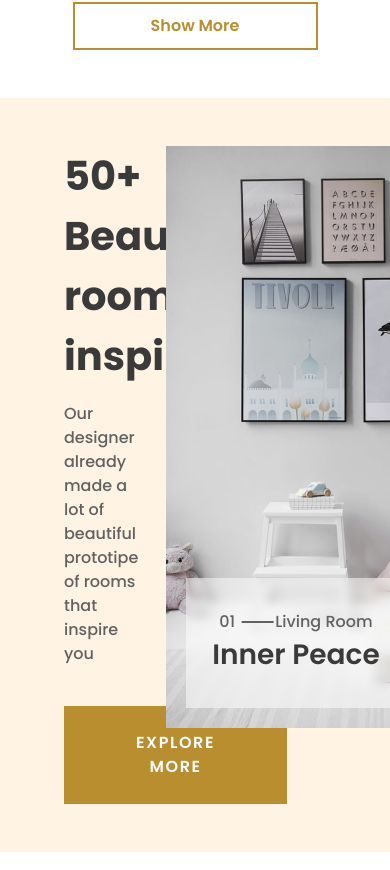
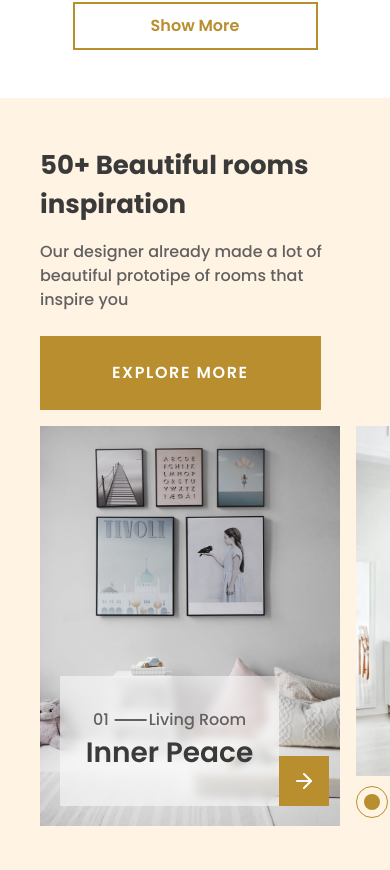
Before and after one commit to Oussama-Chaoui/next-ecom-figma, a Next.js app: page / in a window 390 px wide. Shown: the part 6034-6904 px from the top of the page. Built offline with nearby package versions, Linux system fonts and the light colour scheme.

Commit message:
responsive design section

```diff
--- a/components/landing/designs.tsx
+++ b/components/landing/designs.tsx
@@ -1,68 +1,280 @@
-"use client"
+"use client";
 import { cn } from "@/lib/utils";
+import { ArrowRight } from "lucide-react";
 import { Poppins } from "next/font/google";
 import Image from "next/image";
 import { useState } from "react";
 
-const poppins = Poppins({ subsets: ['latin'],weight:["400","500","600","700"] });
-
+const poppins = Poppins({
+  subsets: ["latin"],
+  weight: ["400", "500", "600", "700"],
+});
 
 const Designs = () => {
-  const [image,setImage] = useState<string>("/Rectangle 24.png");
+  const [image, setImage] = useState<string>("/Rectangle 24.png");
 
   return (
-    <div className=" flex-col gap-8  items-center px-16 py-12 w-full  bg-primaryLight flex justify-center min-h-[670px] overflow-hidden">
-      <div className="max-w-screen-2xl w-full flex gap-4 ">
-        <div className="min-w-[33%] max-w-[40%] flex flex-col items-start justify-center gap-4">
-          <h1 className={cn(poppins.className,"text-[40px] font-bold text-[#3A3A3A]")}>
+    <div className=" flex-col gap-8  items-center md:px-16 px-10 py-12 w-full  bg-primaryLight flex justify-center min-h-[670px] overflow-hidden">
+      <div className="max-w-screen-2xl w-full flex gap-4 md:flex-row flex-col">
+        <div className="lg:min-w-[33%] lg:max-w-[40%] md:min-w-[50%] flex flex-col items-start justify-center gap-4">
+          <h1
+            className={cn(
+              poppins.className,
+              "md:text-[40px] text-[26px] font-bold text-[#3A3A3A]"
+            )}
+          >
             50+ Beautiful rooms inspiration
           </h1>
-          <p className={cn(poppins.className,"text-[#616161] font-medium")}>
-            Our designer already made a lot of beautiful prototipe of rooms that inspire you
+          <p className={cn(poppins.className, "text-[#616161] font-medium")}>
+            Our designer already made a lot of beautiful prototipe of rooms that
+            inspire you
           </p>
-          <button onClick={()=>setImage('/Rectangle 25.png')} className={cn(poppins.className,"text-white font-semibold tracking-widest uppercase bg-primarySite px-[72px] py-[25px] hover:text-black focus:outline-none mt-6")}>
+          <button
+            onClick={() => setImage("/Rectangle 25.png")}
+            className={cn(
+              poppins.className,
+              "text-white font-semibold tracking-widest uppercase bg-primarySite px-[72px] py-[25px] hover:text-black focus:outline-none md:mt-6 mt-2"
+            )}
+          >
             Explore More
           </button>
         </div>
-        <div className="w-[404px] h-full flex items-center justify-center">
+        <div className="hidden md:flex gap-4">
+          <div className="max-w-[404px] h-full flex items-center justify-center">
             <div className="w-[404px] h-[582px] relative bg-slate-500">
-            <Image src={image} alt="living room"   fill={true} />
+              <Image src={image} alt="living room" fill={true} />
               <div className="absolute bottom-5 left-5 h-[130px] w-[219px] bg-white bg-opacity-50 backdrop-blur-sm flex flex-col items-center justify-center">
                 <div className="flex items-center">
-                <p className={cn(poppins.className,"text-[#616161] font-medium ")}>01</p>
-                <p className={cn(poppins.className,"text-[#616161] font-medium ml-10 relative")}>
+                  <p
+                    className={cn(
+                      poppins.className,
+                      "text-[#616161] font-medium "
+                    )}
+                  >
+                    01
+                  </p>
+                  <p
+                    className={cn(
+                      poppins.className,
+                      "text-[#616161] font-medium ml-10 relative"
+                    )}
+                  >
                     <span className="absolute left-[-52%] translate-y-[50%] translate-x-[52%] bottom-[50%] w-8 h-[2px] bg-[#616161]"></span>
                     Living Room
                   </p>
                 </div>
-              <h1 className={cn(poppins.className,"font-semibold text-[28px] text-[#3A3A3A]")}>Inner Peace</h1>
+                <h1
+                  className={cn(
+                    poppins.className,
+                    "font-semibold text-[28px] text-[#3A3A3A]"
+                  )}
+                >
+                  Inner Peace
+                </h1>
+              </div>
+              <div className="absolute bottom-5 left-[239px] h-[50px] w-[50px] z-10 bg-primarySite  flex  items-center justify-center">
+                <ArrowRight color="white" />
               </div>
             </div>
           </div>
           <div className="relative flex flex-col gap-4">
             <div className="flex h-[486px] items-start gap-8 absolute">
               <div className="w-[372px] h-[486px] relative bg-slate-500">
-              <Image src={"/Rectangle 25.png"} alt="bedroom" width={372} height={486} objectFit="cover" />
+                <Image
+                  src={"/Rectangle 25.png"}
+                  alt="bedroom"
+                  width={372}
+                  height={486}
+                  objectFit="cover"
+                />
               </div>
               <div className="w-[372px] h-[486px] relative bg-slate-500">
-              <Image src={"/Rectangle 40.png"} alt="kitchen" width={372} height={486} objectFit="cover" />
+                <Image
+                  src={"/Rectangle 40.png"}
+                  alt="kitchen"
+                  width={372}
+                  height={486}
+                  objectFit="cover"
+                />
               </div>
               <div className="w-[372px] h-[486px] relative bg-slate-500">
-              <Image src={"/Rectangle 25.png"} alt="bedroom" width={372} height={486} objectFit="cover" />
+                <Image
+                  src={"/Rectangle 25.png"}
+                  alt="bedroom"
+                  width={372}
+                  height={486}
+                  objectFit="cover"
+                />
               </div>
               <div className="w-[372px] h-[486px] relative bg-slate-500">
-              <Image src={"/Rectangle 40.png"} alt="kitchen" width={372} height={486} objectFit="cover" />
+                <Image
+                  src={"/Rectangle 40.png"}
+                  alt="kitchen"
+                  width={372}
+                  height={486}
+                  objectFit="cover"
+                />
               </div>
             </div>
             <div className="flex gap-4 mt-[522px] items-center ">
-            <div className={cn("rounded-full border-primarySite h-8 w-8  flex items-center justify-center",image === "/Rectangle 24.png" && "border-[1px]")}>
-              <div className={cn("rounded-full bg-slate-600 h-4 w-4",image === "/Rectangle 24.png" && "bg-primarySite")}></div>
+              <div
+                className={cn(
+                  "rounded-full border-primarySite h-8 w-8  flex items-center justify-center",
+                  image === "/Rectangle 24.png" && "border-[1px]"
+                )}
+              >
+                <div
+                  className={cn(
+                    "rounded-full bg-slate-600 h-4 w-4",
+                    image === "/Rectangle 24.png" && "bg-primarySite"
+                  )}
+                ></div>
               </div>
-            <div className={cn("rounded-full border-primarySite h-8 w-8  flex items-center justify-center",image === "/Rectangle 25.png" && "border-[1px]")}>
-              <div className={cn("rounded-full bg-slate-600 h-4 w-4",image === "/Rectangle 25.png" && "bg-primarySite")}></div>
+              <div
+                className={cn(
+                  "rounded-full border-primarySite h-8 w-8  flex items-center justify-center",
+                  image === "/Rectangle 25.png" && "border-[1px]"
+                )}
+              >
+                <div
+                  className={cn(
+                    "rounded-full bg-slate-600 h-4 w-4",
+                    image === "/Rectangle 25.png" && "bg-primarySite"
+                  )}
+                ></div>
               </div>
-            <div className={cn("rounded-full border-primarySite h-8 w-8  flex items-center justify-center",image === "/Rectangle 40.png" && "border-[1px]")}>
-              <div className={cn("rounded-full bg-slate-600 h-4 w-4",image === "/Rectangle 40.png" && "bg-primarySite")}></div>
+              <div
+                className={cn(
+                  "rounded-full border-primarySite h-8 w-8  flex items-center justify-center",
+                  image === "/Rectangle 40.png" && "border-[1px]"
+                )}
+              >
+                <div
+                  className={cn(
+                    "rounded-full bg-slate-600 h-4 w-4",
+                    image === "/Rectangle 40.png" && "bg-primarySite"
+                  )}
+                ></div>
+              </div>
+            </div>
+          </div>
+        </div>
+        <div className="flex md:hidden gap-4">
+          <div className="md:max-w-[404px] max-w-[300px] h-full flex items-center justify-center">
+            <div className="md:w-[404px] w-[300px] md:h-[582px] h-[400px] relative bg-slate-500">
+              <Image src={image} alt="living room" fill={true} />
+              <div className="absolute bottom-5 left-5 h-[130px] w-[219px] bg-white bg-opacity-50 backdrop-blur-sm flex flex-col items-center justify-center">
+                <div className="flex items-center">
+                  <p
+                    className={cn(
+                      poppins.className,
+                      "text-[#616161] font-medium "
+                    )}
+                  >
+                    01
+                  </p>
+                  <p
+                    className={cn(
+                      poppins.className,
+                      "text-[#616161] font-medium ml-10 relative"
+                    )}
+                  >
+                    <span className="absolute left-[-52%] translate-y-[50%] translate-x-[52%] bottom-[50%] w-8 h-[2px] bg-[#616161]"></span>
+                    Living Room
+                  </p>
+                </div>
+                <h1
+                  className={cn(
+                    poppins.className,
+                    "font-semibold text-[28px] text-[#3A3A3A]"
+                  )}
+                >
+                  Inner Peace
+                </h1>
+              </div>
+              <div className="absolute bottom-5 left-[239px] h-[50px] w-[50px] z-10 bg-primarySite  flex  items-center justify-center">
+                <ArrowRight color="white" />
+              </div>
+            </div>
+          </div>
+          <div className="relative flex flex-col gap-4">
+            <div className="flex md:h-[486px] h-[350px] items-start gap-8 absolute">
+              <div className="md:w-[372px] md:h-[486px] w-[300px] h-[350px] relative bg-slate-500">
+                <Image
+                  src={"/Rectangle 25.png"}
+                  alt="bedroom"
+                  fill={true}
+                  objectFit="cover"
+                />
+              </div>
+              <div className="w-[372px] h-[486px] relative bg-slate-500">
+                <Image
+                  src={"/Rectangle 40.png"}
+                  alt="kitchen"
+                  width={372}
+                  height={486}
+                  objectFit="cover"
+                />
+              </div>
+              <div className="w-[372px] h-[486px] relative bg-slate-500">
+                <Image
+                  src={"/Rectangle 25.png"}
+                  alt="bedroom"
+                  width={372}
+                  height={486}
+                  objectFit="cover"
+                />
+              </div>
+              <div className="w-[372px] h-[486px] relative bg-slate-500">
+                <Image
+                  src={"/Rectangle 40.png"}
+                  alt="kitchen"
+                  width={372}
+                  height={486}
+                  objectFit="cover"
+                />
+              </div>
+            </div>
+            <div className="flex gap-4 md:mt-[522px] mt-[360px] items-center ">
+              <div
+                className={cn(
+                  "rounded-full border-primarySite h-8 w-8  flex items-center justify-center",
+                  image === "/Rectangle 24.png" && "border-[1px]"
+                )}
+              >
+                <div
+                  className={cn(
+                    "rounded-full bg-slate-600 h-4 w-4",
+                    image === "/Rectangle 24.png" && "bg-primarySite"
+                  )}
+                ></div>
+              </div>
+              <div
+                className={cn(
+                  "rounded-full border-primarySite h-8 w-8  flex items-center justify-center",
+                  image === "/Rectangle 25.png" && "border-[1px]"
+                )}
+              >
+                <div
+                  className={cn(
+                    "rounded-full bg-slate-600 h-4 w-4",
+                    image === "/Rectangle 25.png" && "bg-primarySite"
+                  )}
+                ></div>
+              </div>
+              <div
+                className={cn(
+                  "rounded-full border-primarySite h-8 w-8  flex items-center justify-center",
+                  image === "/Rectangle 40.png" && "border-[1px]"
+                )}
+              >
+                <div
+                  className={cn(
+                    "rounded-full bg-slate-600 h-4 w-4",
+                    image === "/Rectangle 40.png" && "bg-primarySite"
+                  )}
+                ></div>
+              </div>
             </div>
           </div>
         </div>
```
Lines whose indentation alone changed are shown as unchanged.
